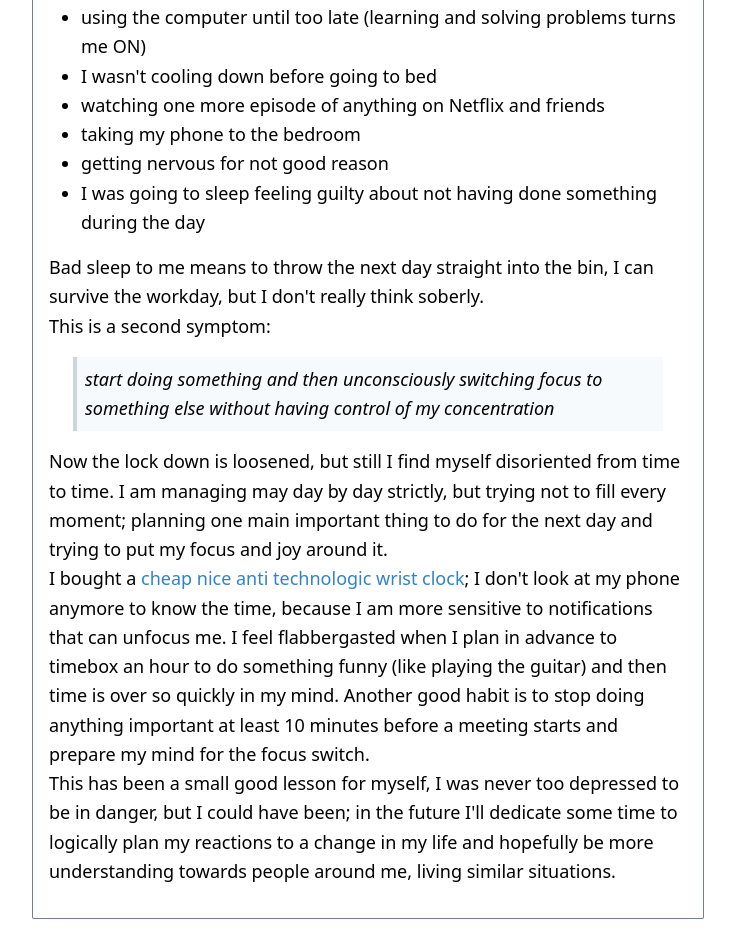
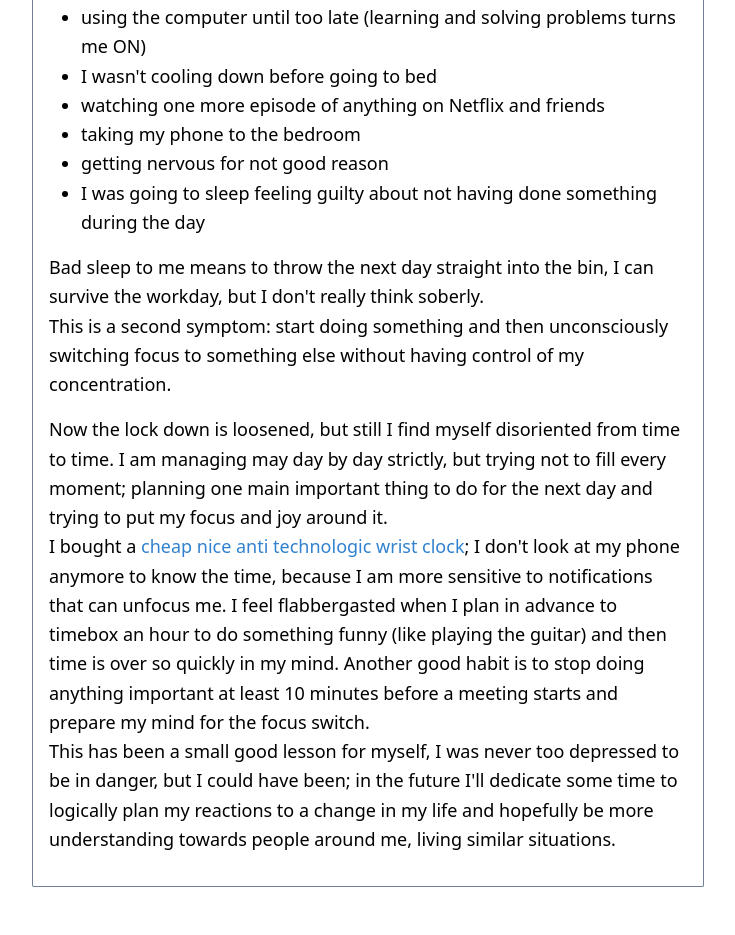
Before and after one commit to giacomorebonato/giacomorebonato, a Gatsby site: page /posts/awareness in a window 1280 px wide. Shown: the part 1911-2846 px from the top of the page, without its empty margins (272-1007 px from the left). After the commit the page ends 2814 px from the top, so only its background shows below. Built offline with nearby package versions, Linux system fonts and the light colour scheme; Gatsby itself is replaced by a stand-in of ours.

Commit message:
no need of quote

```diff
--- a/src/md-pages/blog/2020-08-21-awareness.md
+++ b/src/md-pages/blog/2020-08-21-awareness.md
@@ -29,10 +29,7 @@ Bad sleep was the first symtpom telling me that I wasn't feeling good and when i
 - I was going to sleep feeling guilty about not having done something during the day
 
 Bad sleep to me means to throw the next day straight into the bin, I can survive the workday, but I don't really think soberly.
-This is a second symptom:
-
-> start doing something and then unconsciously switching focus to something else
-> without having control of my concentration
+This is a second symptom: start doing something and then unconsciously switching focus to something else without having control of my concentration.
 
 Now the lock down is loosened, but still I find myself disoriented from time to time.
 I am managing may day by day strictly, but trying not to fill every moment; planning one main important thing to do for the next
```
